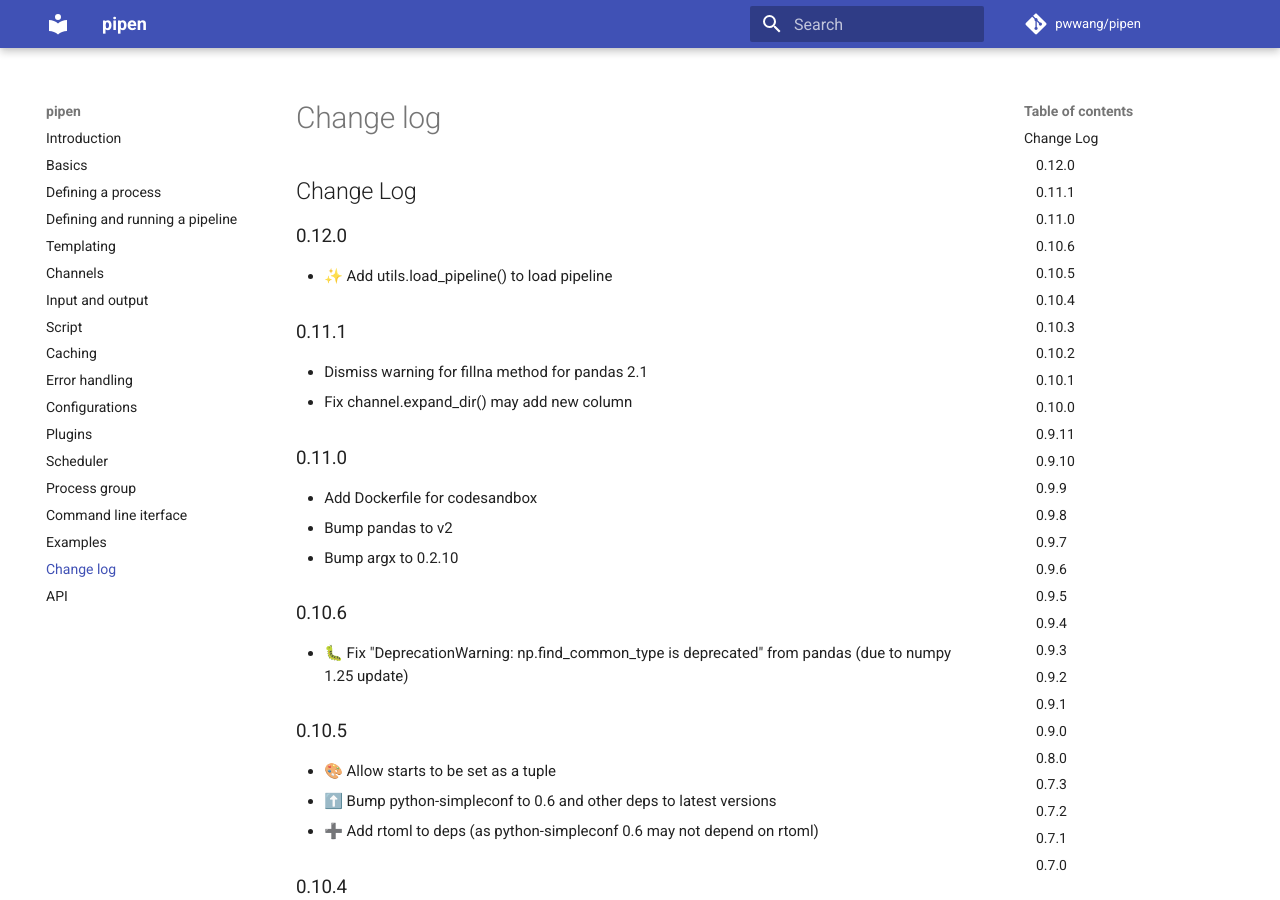
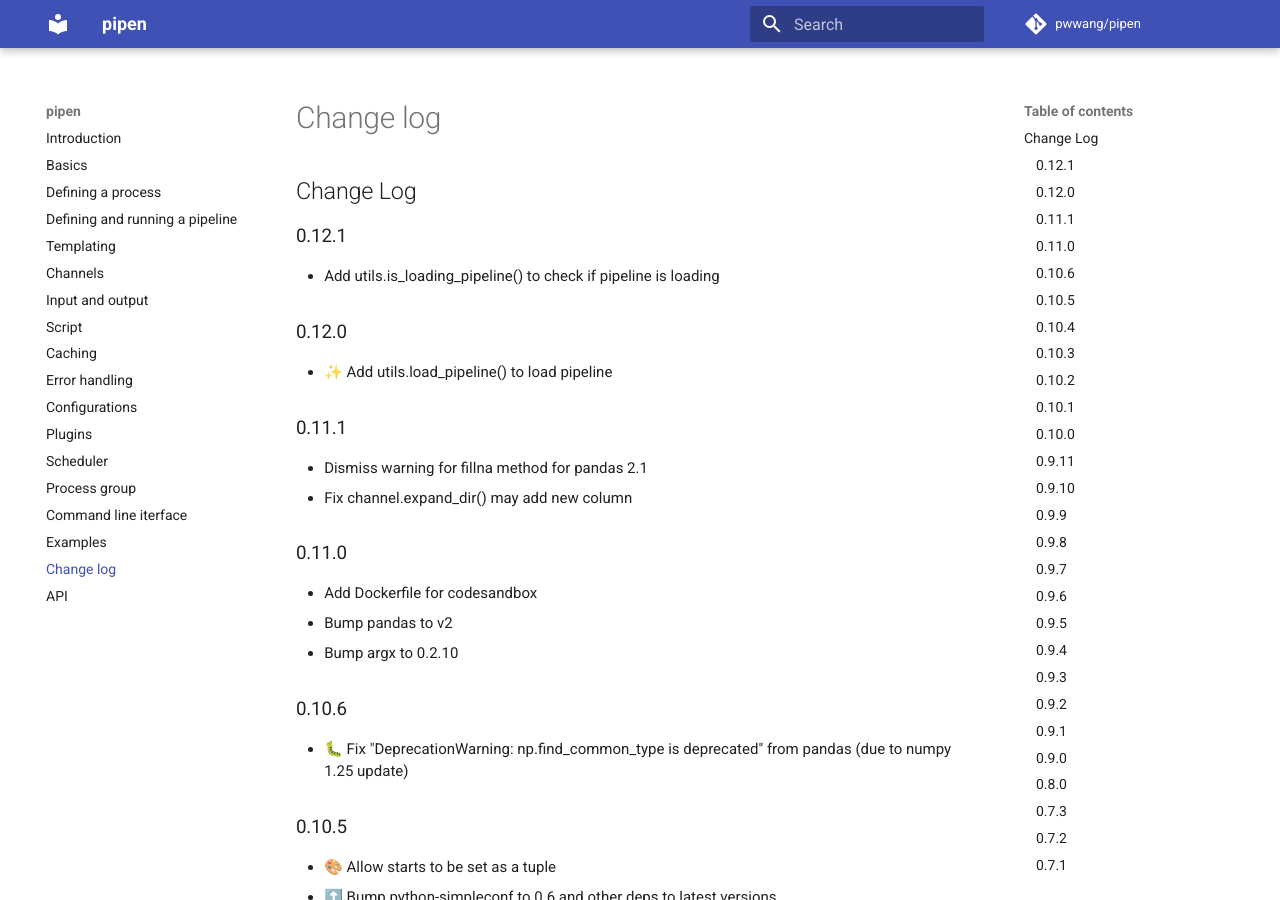
Before and after one commit to pwwang/pipen, an MkDocs documentation site: the page built from docs/CHANGELOG.md, in a window 1280 px wide and 900 px high. Built offline with MkDocs 1.6.1 and Material for MkDocs 9.7.7, drawn with Linux system fonts in a browser that asks for light colours; comment, search, counter and statistics services are not loaded.

Commit message:
🔖 0.12.1

```diff
--- a/docs/CHANGELOG.md
+++ b/docs/CHANGELOG.md
@@ -1,4 +1,8 @@
 # Change Log
+
+## 0.12.1
+
+- Add utils.is_loading_pipeline() to check if pipeline is loading
 
 ## 0.12.0
 
--- a/pipen/version.py
+++ b/pipen/version.py
@@ -1,3 +1,3 @@
 """Provide version of pipen"""
 
-__version__ = "0.12.0"
+__version__ = "0.12.1"
--- a/pyproject.toml
+++ b/pyproject.toml
@@ -4,7 +4,7 @@ build-backend = "poetry.masonry.api"
 
 [tool.poetry]
 name = "pipen"
-version = "0.12.0"
+version = "0.12.1"
 description = "A pipeline framework for python"
 authors = [ "pwwang <pwwang@pwwang.com>",]
 license = "MIT"
```
Also changed, not shown: README.md (+2 -2 lines).
